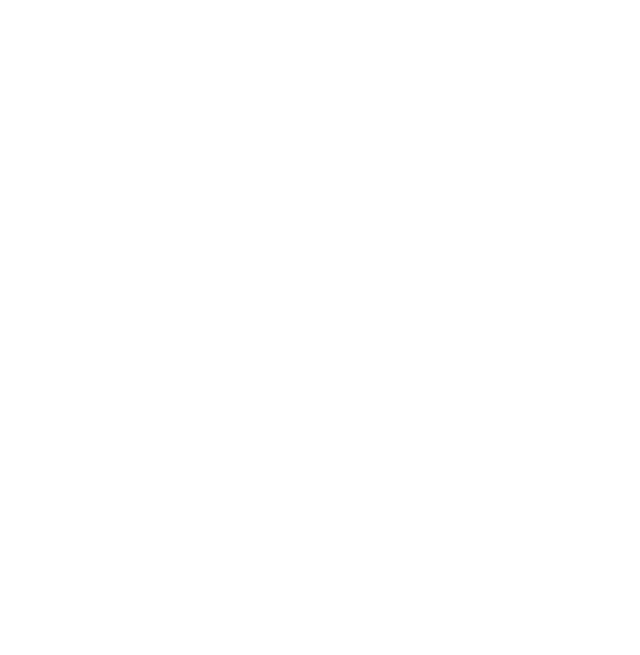
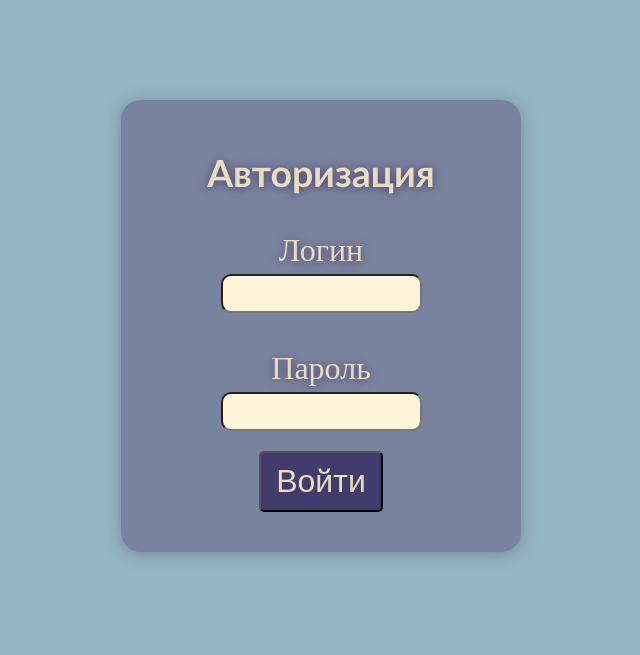
Before and after one commit to pavelapk/form, a plain HTML site: page index.html in a window 1280 px wide. Shown: the whole page, without its empty margins (319-959 px from the left). Drawn offline with Linux system fonts and the light colour scheme.

Commit message:
Login form

```diff
--- a/index.html
+++ b/index.html
@@ -1,10 +1,34 @@
 <!DOCTYPE html>
 <html lang="ru">
+
 <head>
     <meta charset="UTF-8">
-    <title>Document</title>
+    <title>Form</title>
+    <link rel="stylesheet" href="style.css">
 </head>
+
 <body>
+    <div id="login-page">
+        <form action="">
+            <h3>Авторизация</h3>
+            <br>
 
+            <label>
+                Логин
+                <br>
+                <input type="text" name="username">
+            </label>
+            <br>
+            <br>
+            <label>
+                Пароль
+                <br>
+                <input type="password" name="password">
+            </label>
+            <br>
+            <button type="submit">Войти</button>
+        </form>
+    </div>
 </body>
+
 </html>
--- a/style.css
+++ b/style.css
@@ -0,0 +1,58 @@
+* {
+    margin: 0;
+    padding: 0;
+}
+
+html,
+body {
+    height: 100%;
+    width: 100%;
+    font-size: xx-large;
+}
+
+body {
+    background: #94b5c2;
+    color: #eadcc1;
+    text-shadow: #423c6d 0px 1px 10px;
+}
+
+#login-page {
+    box-sizing: border-box;
+    margin: 0px auto;
+    width: 400px;
+    text-align: center;
+    padding: 100px 0px;
+}
+
+form {
+    background: #7a839e;
+    border-radius: 20px;
+    padding: 50px 10px 20px;
+    box-shadow: #7a839e 0px 2px 15px;
+}
+
+input {
+    padding: 10px;
+    background: #fef5d8;
+
+    border-radius: 10px;
+    /*    box-shadow: #554343 1px 1px 2px;*/
+}
+
+h3 {
+    font-family: 'Calibri';
+    text-shadow: #423c6d 0px 1px 10px;
+}
+
+label {
+    font-family: 'Calibri Light';
+}
+
+button {
+    margin: 20px 10px;
+    font-size: 1em;
+    padding: 10px 15px;
+    background: #423c6d;
+    color: #eadcc1;
+    border-radius: 5px;
+}
```
